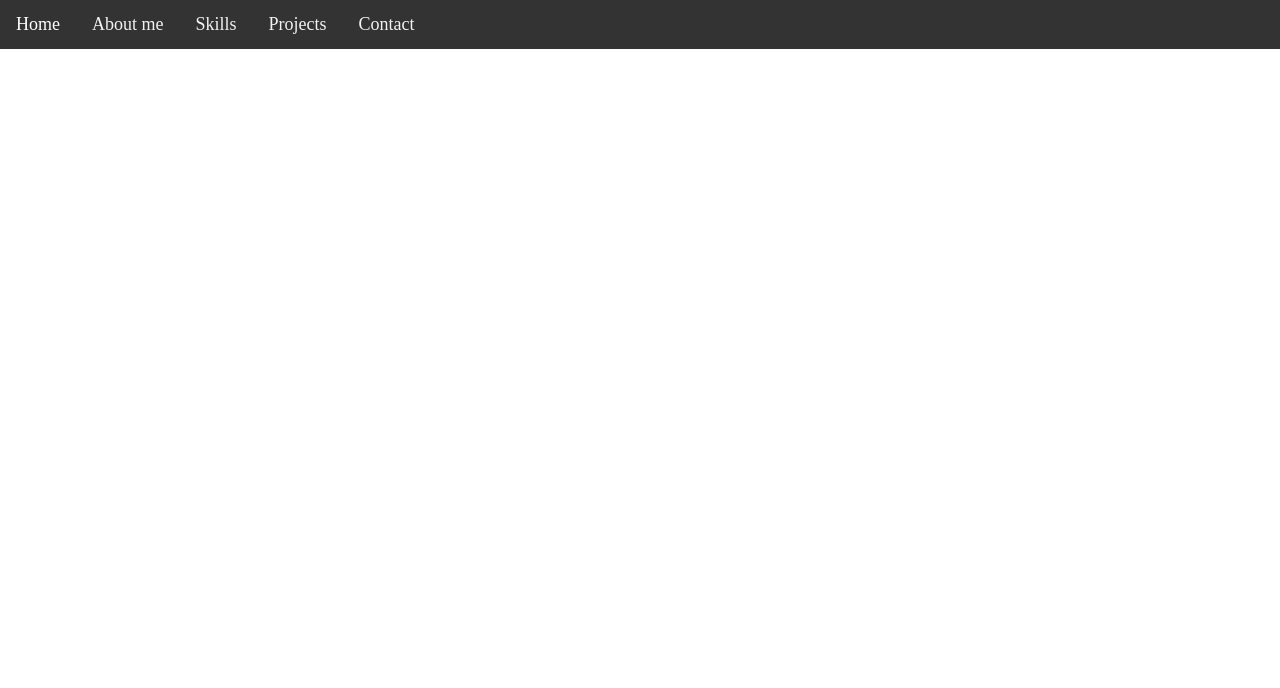
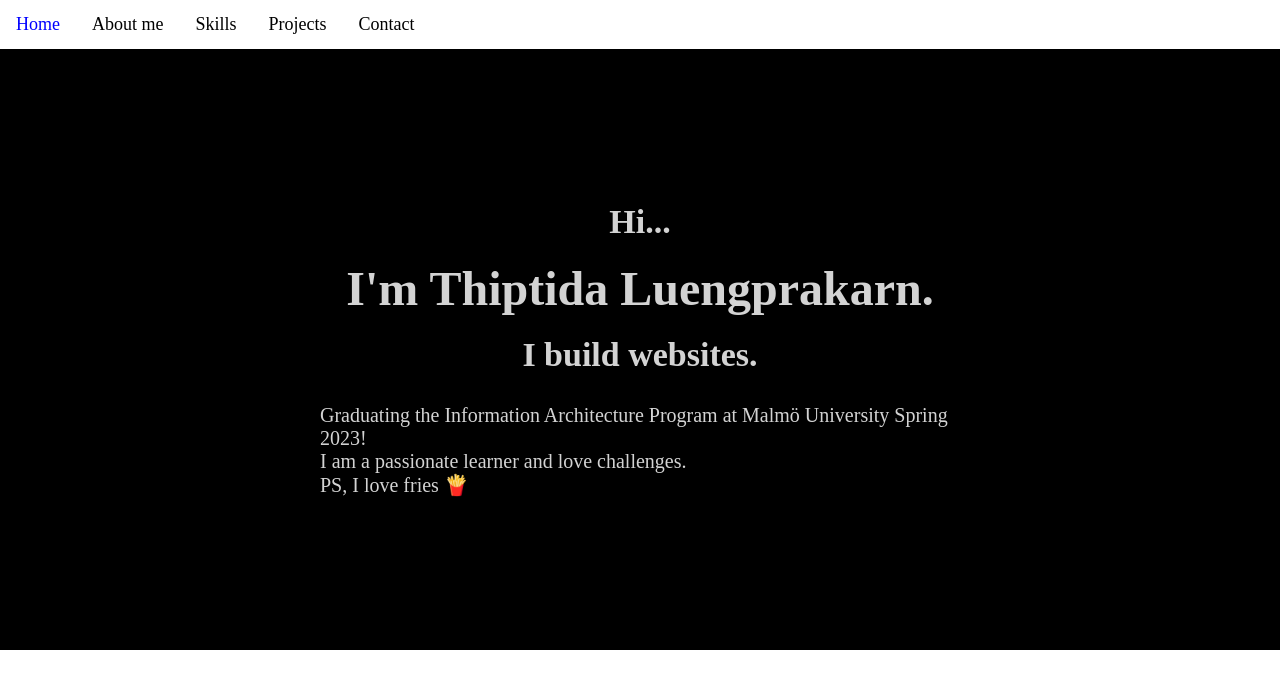
Before and after one commit to MiuMiuMiuMiuMiu/portfolio-website, a React (Create React App) app in the folder app/: page / in a window 1280 px wide. Shown: the top 688 px of the page. Built offline with nearby package versions, Linux system fonts and the light colour scheme.

Commit message:
Add home page

```diff
--- a/app/src/App.css
+++ b/app/src/App.css
@@ -1,14 +1,14 @@
 /*Header*/
 
 .header {
-  background-color: #333;
+  background-color: white;
   overflow: hidden;
-
+  border-bottom: 1px solid black;
 }
 
 .header a {
   float: left;
-  color: #f2f2f2;
+  color: black;
   padding: 14px 16px;
   text-decoration: none;
   font-size: 18px;
@@ -19,11 +19,7 @@
 }
 
 .header a:hover {
-  color: pink;
-}
-
-.header a.active {
-  color: white;
+  color: blue;
 }
 
 /* Icon */
@@ -36,17 +32,49 @@
   float: right !important;
 }
 
+/*Home*/
+#home {
+  color: lightgray;
+  background-color:black;
+  height: 600px;
+  position: relative;
+}
+
+.home-intro {
+  text-align: center;
+  position: absolute;
+  position: absolute;
+  top: 50%;
+  left: 50%;
+  transform: translate(-50%, -50%);
+}
+
+.home-intro > h1{
+  font-size: 48px;
+  margin: 20px 0px;
+ }
+
+.home-intro > h2 {
+ font-size: 34px;
+}
+
+.home-description {
+  margin-top: 30px;
+  text-align: left;
+  font-size: 20px;
+}
+
 /*Mobile*/
 @media (max-width:720px) {
-  .navigation a {
+  /*Header*/
+  .navigation > a {
     clear: both;
-  }
-  .navigation > a {
-    background-color:lightslategrey;
+    background-color:white;
     width: 100%;
+    border-top: 1px black solid;
   }
   .navigation > a:hover {
-    color: white;
-    background-color: darkslategrey;
+    color: blue;
+    background-color: darkgray;
   }
 }
--- a/app/src/App.js
+++ b/app/src/App.js
@@ -1,10 +1,12 @@
 import './App.css';
 import Header from './components/Header'
+import Home  from './components/Home';
 
 function App() {
   return (
     <div className="App">
       <Header />
+      <Home />
     </div>
   );
 }
--- a/app/src/components/Header.js
+++ b/app/src/components/Header.js
@@ -1,6 +1,6 @@
 import React, { useState, useEffect } from 'react';
 
-function Header(props) {
+function Header() {
 
     const [width, setWidth] = useState(window.innerWidth); //Set state of screen
     const [open, isOpen] = useState(false); //Set state of hamburger menu, default is closed
@@ -27,7 +27,7 @@ function Header(props) {
 
     return (
         <div className="header">
-            <a className="active" href="#home">Home</a>
+            <a href="#home">Home</a>
             {/* If NOT mobile, display nav */}
             {width >= 720
                 ?
@@ -51,11 +51,8 @@ function Header(props) {
                             <a href="#contact">Contact</a>
                         </div>
                     }
-
                 </>
             }
-
-
         </div>
     );
 }
--- /dev/null
+++ b/app/src/components/Home.js
@@ -0,0 +1,18 @@
+function Home() {
+    return (
+        <div id="home">
+            <div className="home-intro">
+                <h2>Hi...</h2>
+                <h1>I'm Thiptida Luengprakarn.</h1>
+                <h2>I build websites.</h2>
+                <div className="home-description">
+                    <p>Graduating the Information Architecture Program at Malmö University Spring 2023!</p>
+                    <p>I am a passionate learner and love challenges.</p>
+                    <p>PS, I love fries 🍟</p>
+                </div>
+            </div>
+        </div>
+    )
+}
+
+export default Home;
```
Also changed, not shown: app/src/components/AboutMe.js (added, +7 -0 lines). Lines whose indentation alone changed are shown as unchanged.
